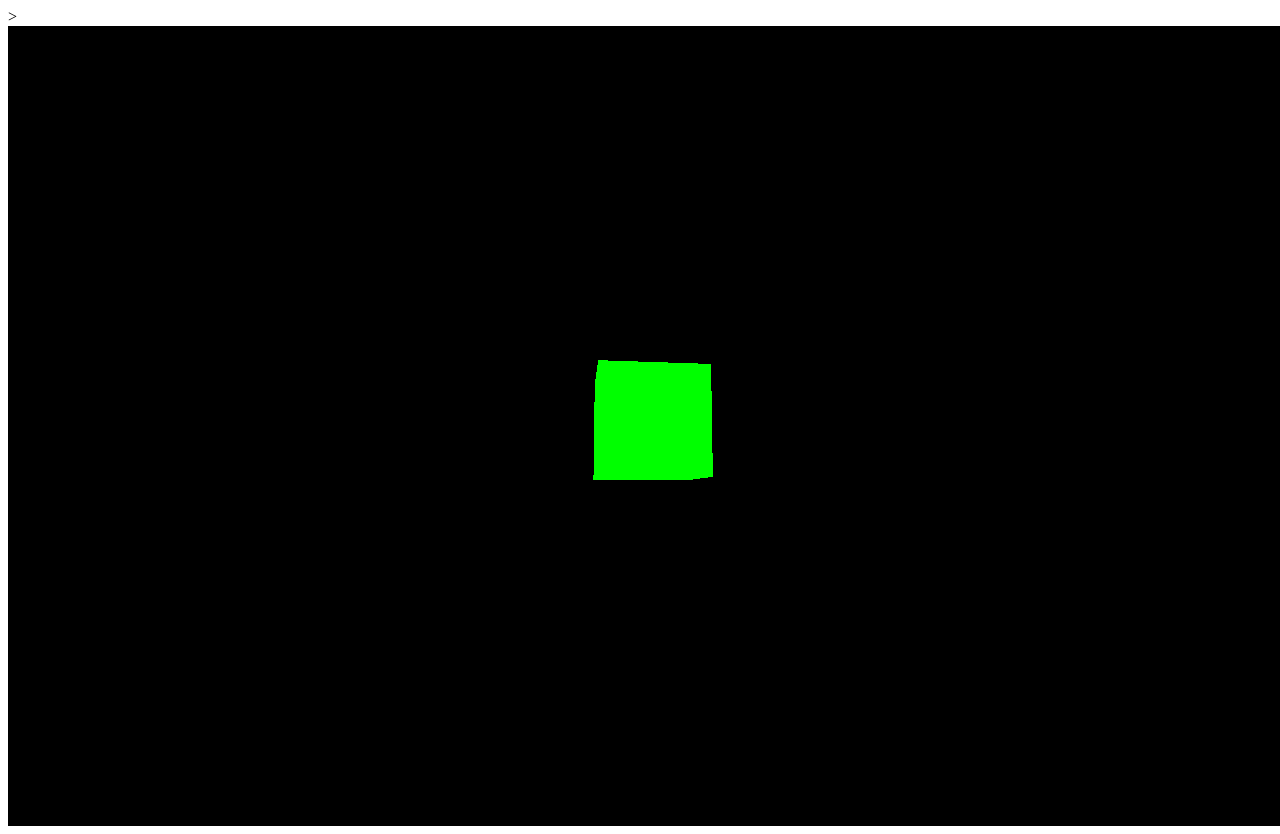
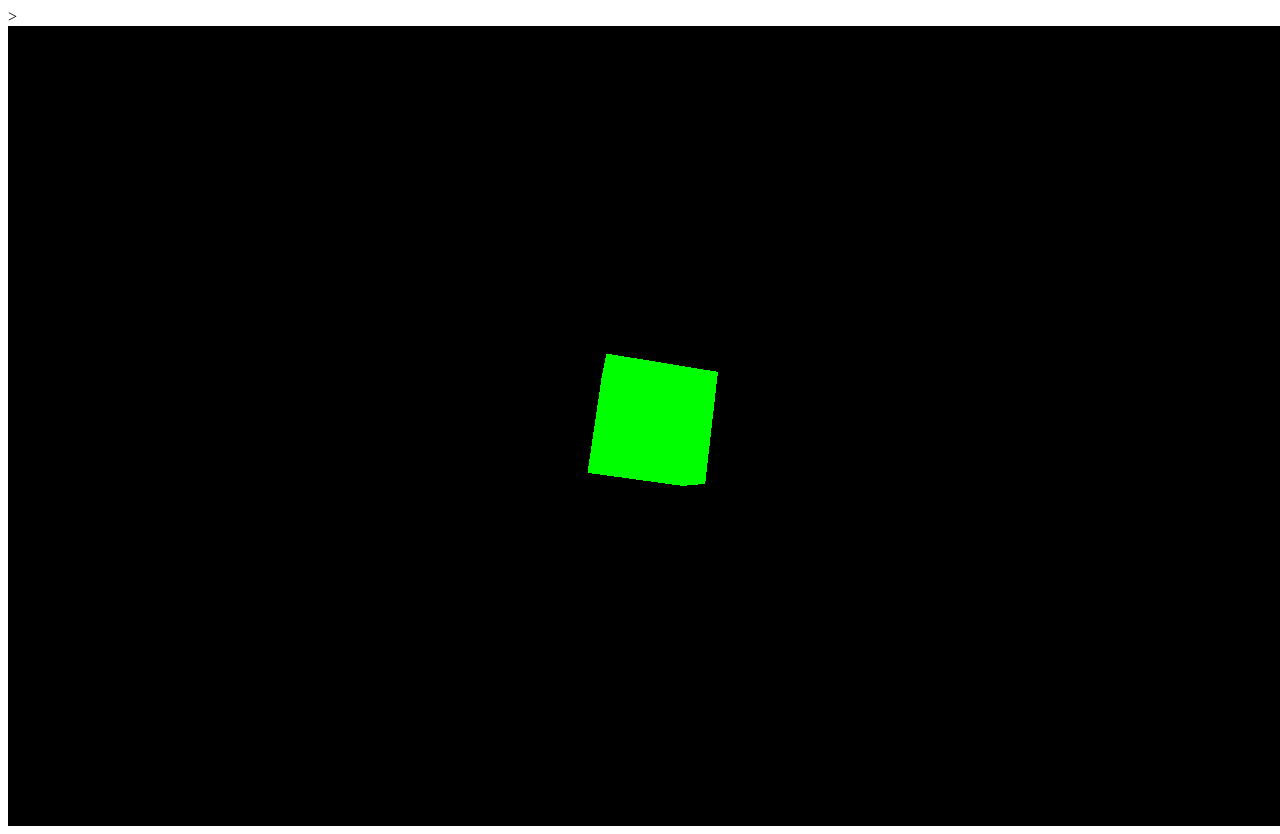
Before and after one commit to mathLmeLo/cg_intro_projects, a plain HTML site: page atividade_1/Problemas Three.js/2.cubo_rotacionando.html in a window 1280 px wide. Drawn offline with nearby package versions, Linux system fonts and the light colour scheme.

Commit message:
Update no valor de z

```diff
--- a/atividade_1/Problemas Three.js/2.cubo_rotacionando.html
+++ b/atividade_1/Problemas Three.js/2.cubo_rotacionando.html
@@ -30,6 +30,7 @@ browser. -->
 
 				cube.rotation.x += 0.01;
 				cube.rotation.y += 0.01;
+				cube.rotation.z += 0.01;
 
 				renderer.render( scene, camera );
 			};
```
